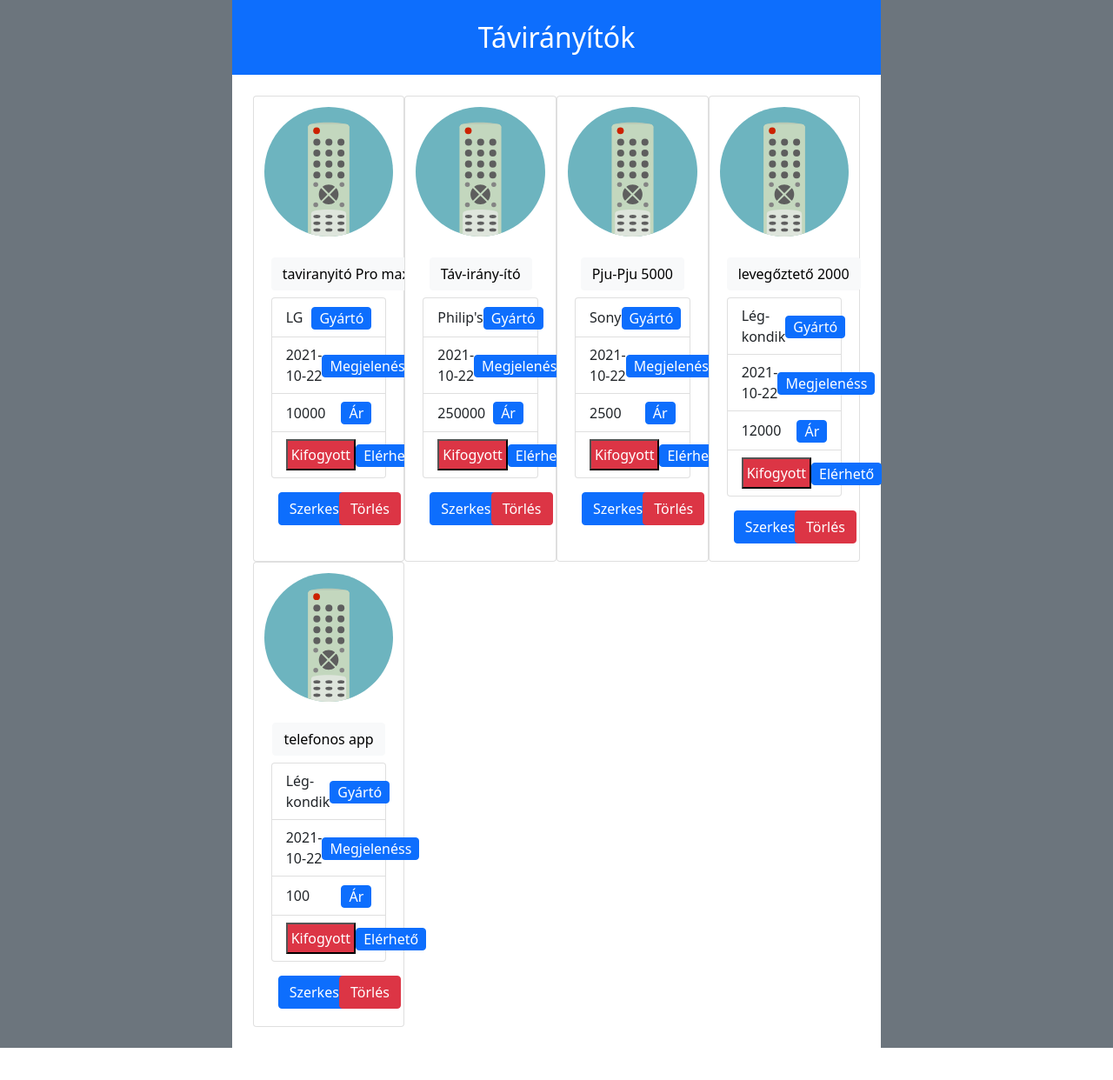
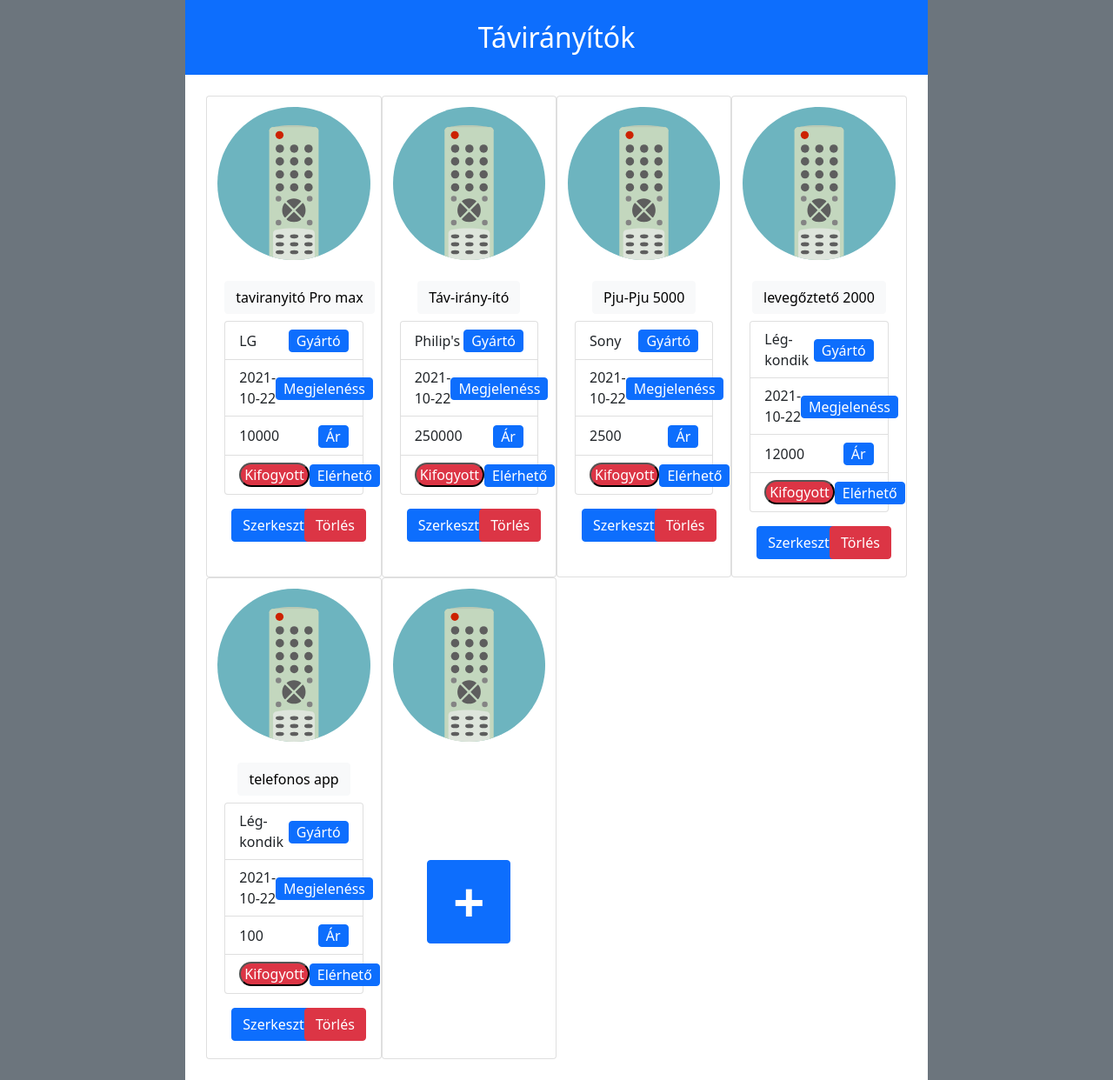
Before and after one commit to Erdodif/Taviranyitok, a PHP site: page / in a window 1280 px wide. Shown: the whole page at 87% size. Before the commit the page ends 1205 px from the top, so only its background shows below. Run offline with PHP 8.4, Linux system fonts and the light colour scheme; data comes from the database, SQL or seed files in the repository.

Commit message:
Sikeres hozzáadás, valamint frissítés és hozzáadás üzenetkezelése

```diff
--- a/index.php
+++ b/index.php
@@ -2,8 +2,10 @@
 require_once "data/Taviranyito.php";
 //TODO Validáció
 $method = $_GET["method"] ?? $_POST["method"] ?? "read";
-
 $id = $_GET["id"] ?? $_POST["id"] ?? null;
+if ($id !== null && !is_numeric($id)) {
+    $id = null;
+}
 $gyarto = $_GET["gyarto"] ?? $_POST["gyarto"] ?? null;
 $termek_nev = $_GET["termek_nev"] ?? $_POST["termek_nev"] ?? null;
 $megjelenes = $_GET["megjelenes"] ?? $_POST["megjelenes"] ?? null;
@@ -39,7 +41,20 @@ try {
             break;
         case 'create':
             require_once "pages/create.php";
-            $extra["message"] = create($aktualis);
+            $ki = create($aktualis, $extra);
+            if ($ki === true) {
+                $extra["error"] = true;
+                $extra["invalids"] = hibaKereso(array(
+                    "id" => $id,
+                    "gyarto" => $gyarto,
+                    "termek_nev" => $termek_nev,
+                    "megjelenes" => $megjelenes,
+                    "ar" => $ar,
+                    "elerheto" => $elerheto,
+                ));
+            } else {
+                echo $ki;
+            }
             break;
         case 'update':
             require_once "pages/update.php";
@@ -125,8 +140,21 @@ function extrazo(array $extra): string
     ";
 }
 
-function kiHTML($tartalom, $extra)
+function kiHTML($tartalom, $extra, $read = false)
 {
+    $uj = "";
+    if ($read) {
+        $uj = "
+        <form method='post' class='card col-12 col-sm-12 col-md-6 col-lg-4 col-xl-3 p-1'>
+            <img class='card-img-top p-2' src='resources/remote-control-svgrepo-com.svg' alt='Távirányító kép'>
+            <div class='card-body d-flex flex-column no-wrap uj'>
+                <button type='submit' name='method' value='create' class='btn btn-primary ujgomb' data-toggle='tooltip' data-placement='top' title='Új távirányító hozzáadása'>
+                    +
+                </button>
+            </div>
+        </form>
+        ";
+    }
     $extra = extrazo($extra);
     return "
     <!DOCTYPE html>
@@ -135,11 +163,12 @@ function kiHTML($tartalom, $extra)
             " . file_get_contents(__DIR__ . '/resources/header.html') . "
         </head>
         <body class='d-flex flex-column flex-wrap  justify-content-center align-items-center bg-secondary'>
-            <h2 class='col-12 col-sm-11 col-md-10 col-lg-8 col-xl-7 bg-primary text-white py-4 my-0 text-center'>
+            <h2 class='col-12 col-sm-11 col-md-10 col-lg-9 col-xl-8 bg-primary text-white py-4 my-0 text-center'>
                 Távirányítók
             </h2>
-            <div class='d-flex flex-wrap col-12 col-sm-11 col-md-10 col-lg-8 col-xl-7 bg-white p-4' id='deck'>
+            <div class='d-flex flex-wrap col-12 col-sm-11 col-md-10 col-lg-9 col-xl-8 bg-white p-4' id='deck'>
                 $tartalom
+                $uj
             </div>
             <div id='extrak'>
                 $extra
--- a/pages/read.php
+++ b/pages/read.php
@@ -79,7 +79,7 @@ function kartyasit(Taviranyito $taviranyito, $irany): string
                         <input type='hidden' name='termek_nev' value='$termek_nev'>
                         <input type='hidden' name='megjelenes' value='$megjelenes'>
                         <input type='hidden' name='ar' value='$ar'>
-                        <button type='submit' name='elerheto' value='$flip' class='elerhetoek' id='elerheto_$id'>
+                        <button type='submit' name='elerheto' value='$flip' class='elerhetoek px-1 py-0' id='elerheto_$id'>
                             $elerheto
                         </button>
                     </form>
@@ -141,5 +141,5 @@ function read($id, $rendezes, $irany, $extra)
             $kartyak .= kartyasit($elem, $irany);
         }
     }
-    return kiHTML($kartyak, $extra);
+    return kiHTML($kartyak, $extra, true);
 }
--- a/resources/style.css
+++ b/resources/style.css
@@ -8,6 +8,12 @@
     user-select: none;
     max-height: 89vh;
     overflow: hidden;
+}
+.elerhetoek{
+    border-radius: 10em;
+}
+.bogyo{
+    font-size: .6em;
 }
 #extra .badge:hover{
     color: var(--bs-gray);
@@ -22,3 +28,16 @@
     pointer-events: all;
     user-select: auto;
 }
+.uj{
+    justify-content: center;
+}
+.ujgomb{
+    font-size: 4rem;
+    font-weight: bold;
+    align-self: center;
+    text-align: center;
+    width: 1.5em;
+    height: 1.5em;
+    line-height: 0;
+    padding-block: 0;
+}
```
Also changed, not shown: pages/create.php (+16 -10 lines), pages/update.php (+13 -9 lines).
